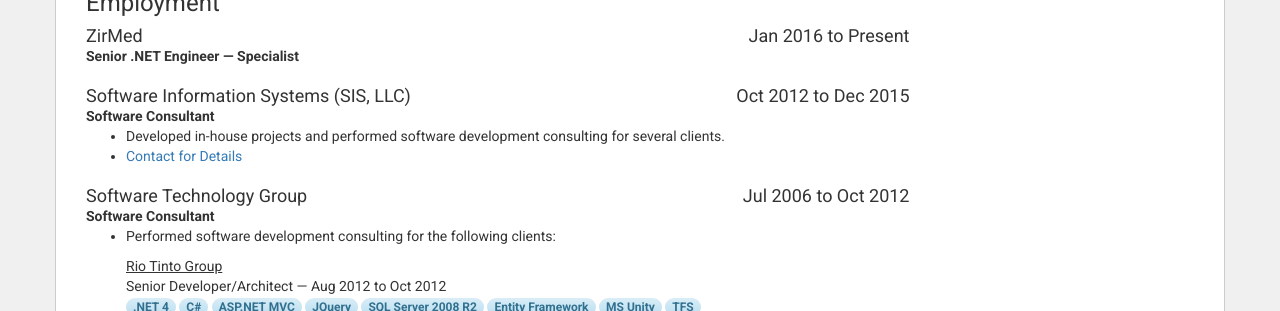
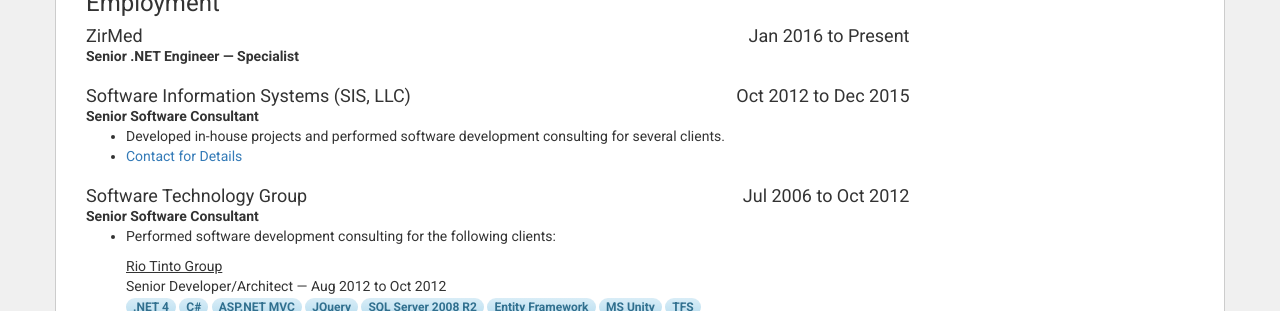
Before and after one commit to timschreiber/timschreiber.github.com, a Jekyll site: the page built from resume/index.md, in a window 1280 px wide and 900 px high, scrolled down 694 px. Shown: the part 152-463 px from the top of the window. Built offline with Jekyll 4.4.1, drawn with Linux system fonts in a browser that asks for light colours; nearby versions of some CDN libraries.

Commit message:
Update index.md

```diff
--- a/resume/index.md
+++ b/resume/index.md
@@ -88,7 +88,7 @@
 				<h4 class="pull-left">Software Information Systems (SIS, LLC)</h4>
 				<h4 class="pull-right">Oct 2012 to Dec 2015</h4>
 			</div>
-			<div><strong>Software Consultant</strong></div>
+			<div><strong>Senior Software Consultant</strong></div>
 			<ul>
 				<li>Developed in-house projects and performed software development consulting for several clients.</li>
 				<li><a href="javascript:showContactModal();">Contact for Details</a></li>
@@ -100,7 +100,7 @@
 				<h4 class="pull-left">Software Technology Group</h4>
 				<h4 class="pull-right">Jul 2006 to Oct 2012</h4>
 			</div>
-			<div><strong>Software Consultant</strong></div>
+			<div><strong>Senior Software Consultant</strong></div>
 			<ul>
 				<li>Performed software development consulting for the following clients:</li>
 			</ul>
```
